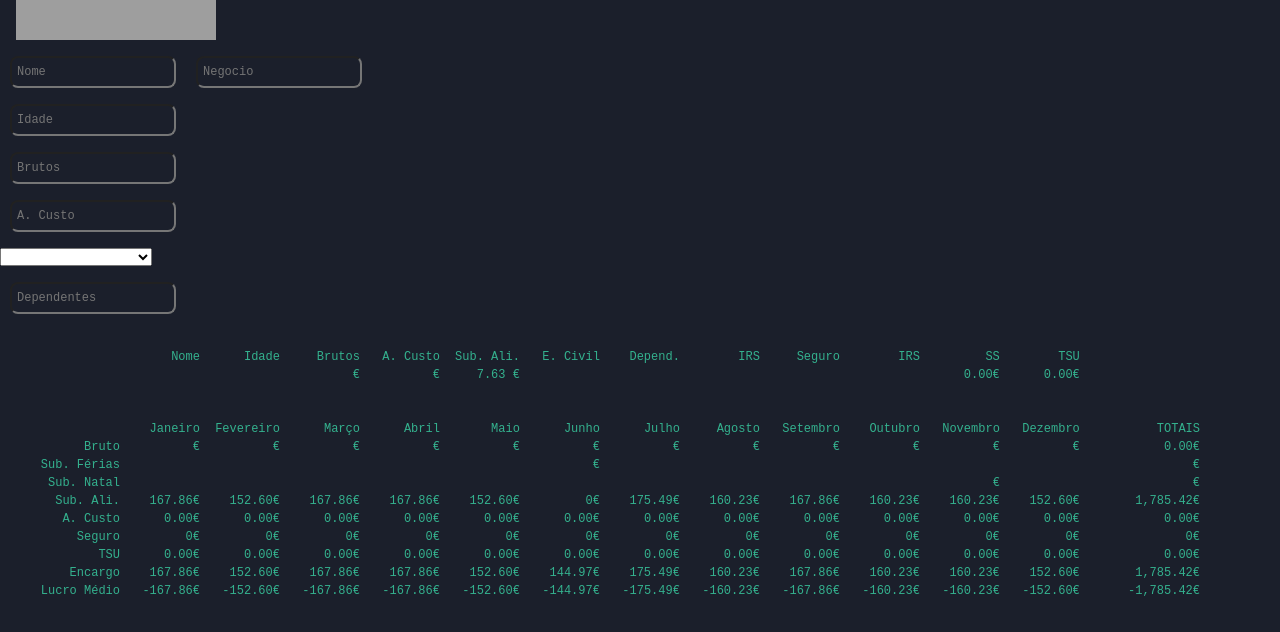
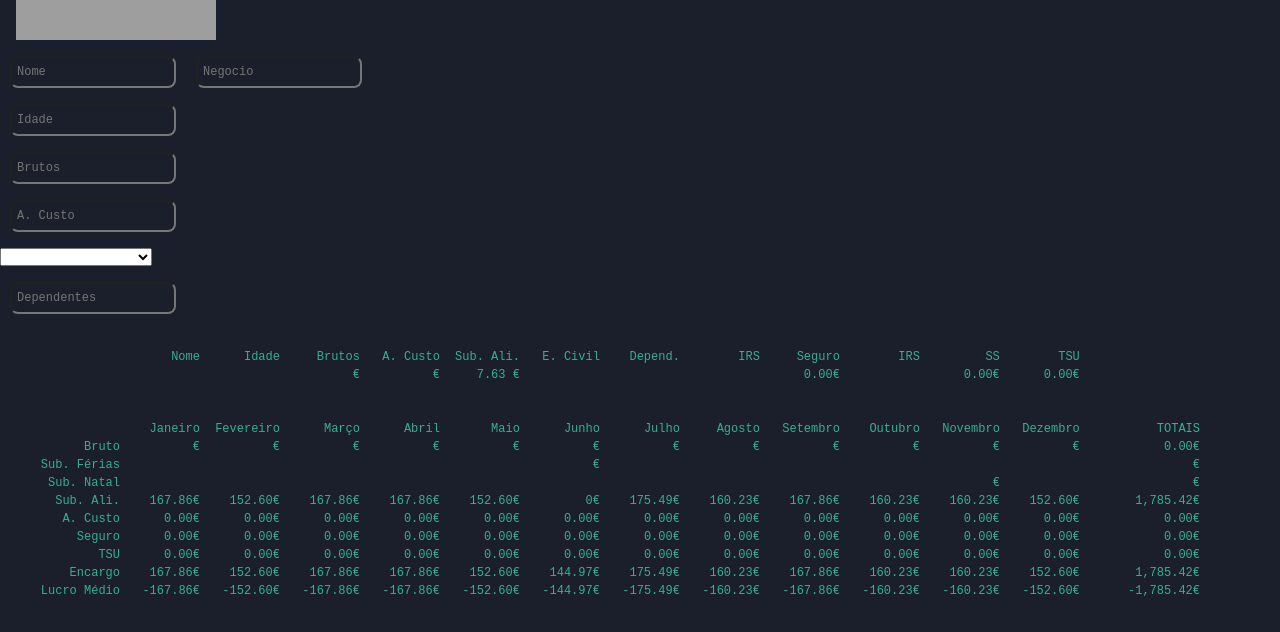
Before and after one commit to BernardoResende/Bernardo-Resende, an Angular app: page / in a window 1280 px wide. Shown: the top 632 px of the page. Built offline with nearby package versions, Linux system fonts and the light colour scheme; grey boxes are pictures that could not be loaded.

Commit message:
1 file modified

```diff
--- a/src/app/simulator/simulator.component.html
+++ b/src/app/simulator/simulator.component.html
@@ -103,7 +103,7 @@
 											<div class="col-sm "></div>
 										</div>
                     <div class="col-sm-1 ">
-											<div class="col-sm "></div>
+											<div class="col-sm ">{{contasSeguro(idade) | number:'1.2-2'}}€</div>
 										</div>
                     <div class="col-sm-1 ">
 											<div class="col-sm "></div>
@@ -326,40 +326,40 @@
 
 									<div class="row ">
 										<div class="col-sm-1 ">
-											<div class="col-sm ">{{contasSeguro(idade)}}€</div>
+											<div class="col-sm ">{{contasSeguro(idade) | number:'1.2-2'}}€</div>
 										</div>
 										<div class="col-sm-1 ">
-											<div class="col-sm ">{{contasSeguro(idade)}}€</div>
+											<div class="col-sm ">{{contasSeguro(idade) | number:'1.2-2'}}€</div>
 										</div>
 										<div class="col-sm-1 ">
-											<div class="col-sm ">{{contasSeguro(idade)}}€</div>
+											<div class="col-sm ">{{contasSeguro(idade) | number:'1.2-2'}}€</div>
 										</div>
 										<div class="col-sm-1 ">
-											<div class="col-sm ">{{contasSeguro(idade)}}€</div>
+											<div class="col-sm ">{{contasSeguro(idade) | number:'1.2-2'}}€</div>
 										</div>
 										<div class="col-sm-1 ">
-											<div class="col-sm ">{{contasSeguro(idade)}}€</div>
+											<div class="col-sm ">{{contasSeguro(idade) | number:'1.2-2'}}€</div>
 										</div>
 										<div class="col-sm-1 ">
-											<div class="col-sm ">{{contasSeguro(idade)}}€</div>
+											<div class="col-sm ">{{contasSeguro(idade) | number:'1.2-2'}}€</div>
 										</div>
 										<div class="col-sm-1 ">
-											<div class="col-sm ">{{contasSeguro(idade)}}€</div>
+											<div class="col-sm ">{{contasSeguro(idade) | number:'1.2-2'}}€</div>
 										</div>
 										<div class="col-sm-1 ">
-											<div class="col-sm ">{{contasSeguro(idade)}}€</div>
+											<div class="col-sm ">{{contasSeguro(idade) | number:'1.2-2'}}€</div>
 										</div>
 										<div class="col-sm-1 ">
-											<div class="col-sm ">{{contasSeguro(idade)}}€</div>
+											<div class="col-sm ">{{contasSeguro(idade) | number:'1.2-2'}}€</div>
 										</div>
 										<div class="col-sm-1 ">
-											<div class="col-sm ">{{contasSeguro(idade)}}€</div>
+											<div class="col-sm ">{{contasSeguro(idade) | number:'1.2-2'}}€</div>
 										</div>
 										<div class="col-sm-1 ">
-											<div class="col-sm ">{{contasSeguro(idade)}}€</div>
+											<div class="col-sm ">{{contasSeguro(idade) | number:'1.2-2'}}€</div>
 										</div>
 										<div class="col-sm-1 ">
-											<div class="col-sm ">{{contasSeguro(idade)}}€</div>
+											<div class="col-sm ">{{contasSeguro(idade) | number:'1.2-2'}}€</div>
 										</div>
 									</div>
 
@@ -565,7 +565,7 @@
 										<div class="col-sm ">{{(aCusto*11) | number:'1.2-2'}}€</div>
 									</div>
 									<div class="row ">
-										<div class="col-sm ">{{contasSeguro(idade)*12}}€</div>
+										<div class="col-sm ">{{contasSeguro(idade)*12 | number:'1.2-2'}}€</div>
 									</div>
 									<div class="row ">
 										<div class="col-sm ">{{brutos*14*0.2375 | number:'1.2-2'}}€</div>
```
